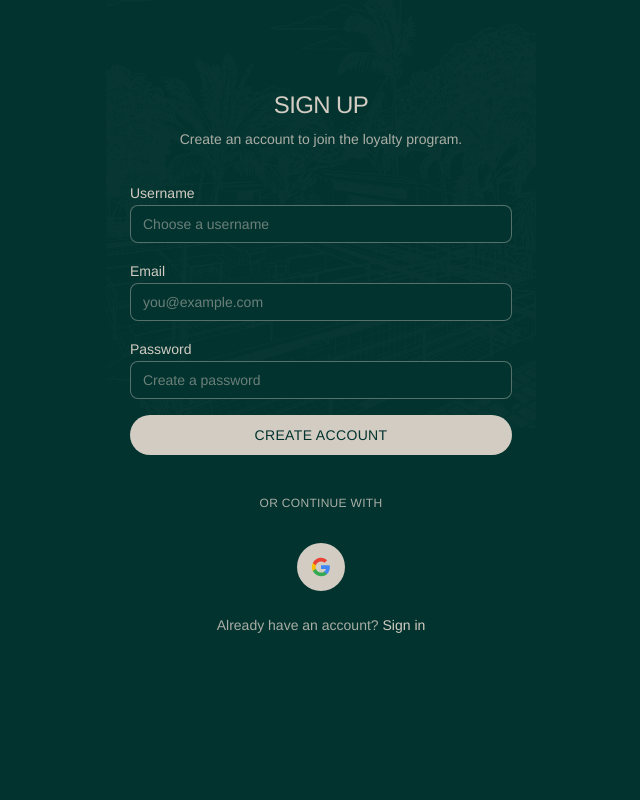
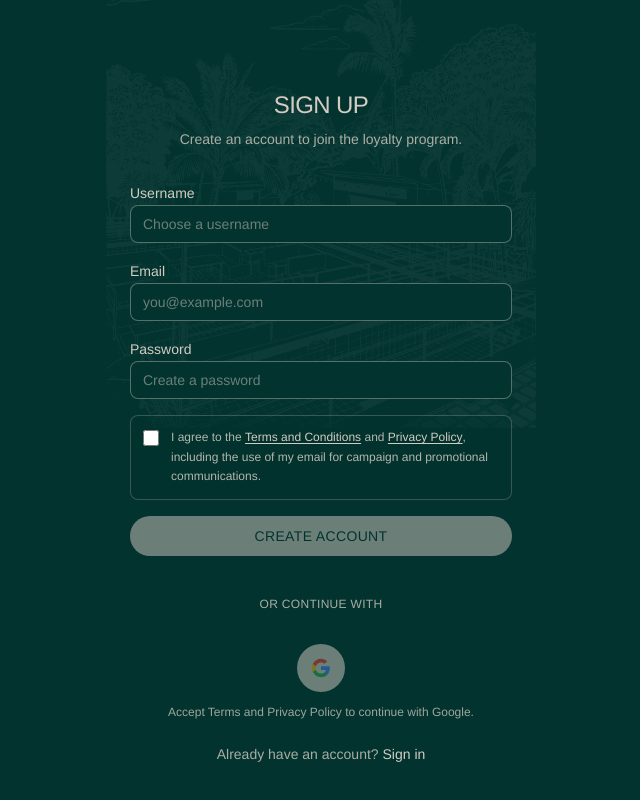
Before and after one commit to BretLogs/sideout-fe, a Next.js app: page /signup in a window 1280 px wide. Shown: the part 372-1172 px from the top of the page, without its empty margins (319-959 px from the left). Before the commit the page ends 1071 px from the top, so only its background shows below. Built offline with nearby package versions, Linux system fonts and the light colour scheme; no server answers.

Commit message:
[CHECKPOINT] for deploying backend

```diff
--- /dev/null
+++ b/src/app/privacy-policy/page.tsx
@@ -0,0 +1,69 @@
+import Link from "next/link";
+
+import { Nav } from "@/components/Nav";
+import { ContentColumn } from "@/components/layout/ContentColumn";
+
+export const metadata = {
+  title: "Privacy Policy — Sideout",
+};
+
+export default function PrivacyPolicyPage() {
+  return (
+    <div className="bg-sideout-green text-sideout-cream">
+      <Nav />
+      <main className="pb-16 pt-8">
+        <ContentColumn className="space-y-8">
+          <header className="space-y-2">
+            <h1 className="text-3xl font-bold uppercase tracking-tight">
+              Privacy Policy
+            </h1>
+            <p className="text-sm text-sideout-cream/80">
+              This page explains how Sideout handles your data.
+            </p>
+          </header>
+
+          <section className="space-y-3 text-sm leading-relaxed text-sideout-cream/90">
+            <h2 className="text-lg font-semibold uppercase tracking-wide">
+              Information we collect
+            </h2>
+            <p>
+              We collect account details such as username and email, plus
+              loyalty activity needed to provide your rewards experience.
+            </p>
+          </section>
+
+          <section className="space-y-3 text-sm leading-relaxed text-sideout-cream/90">
+            <h2 className="text-lg font-semibold uppercase tracking-wide">
+              How we use your information
+            </h2>
+            <p>
+              Your information is used to authenticate your account, track
+              loyalty points, and support service communications.
+            </p>
+            <p>
+              Your email may also be used for campaign and promotional
+              communications, including special offers and product updates.
+            </p>
+          </section>
+
+          <section className="space-y-3 text-sm leading-relaxed text-sideout-cream/90">
+            <h2 className="text-lg font-semibold uppercase tracking-wide">
+              Data protection
+            </h2>
+            <p>
+              We apply reasonable technical and organizational safeguards to
+              protect personal data.
+            </p>
+          </section>
+
+          <p className="text-xs text-sideout-cream/70">
+            Related document:{" "}
+            <Link href="/terms" className="underline underline-offset-2">
+              Terms and Conditions
+            </Link>
+          </p>
+        </ContentColumn>
+      </main>
+    </div>
+  );
+}
--- /dev/null
+++ b/src/app/terms/page.tsx
@@ -0,0 +1,67 @@
+import Link from "next/link";
+
+import { Nav } from "@/components/Nav";
+import { ContentColumn } from "@/components/layout/ContentColumn";
+
+export const metadata = {
+  title: "Terms and Conditions — Sideout",
+};
+
+export default function TermsPage() {
+  return (
+    <div className="bg-sideout-green text-sideout-cream">
+      <Nav />
+      <main className="pb-16 pt-8">
+        <ContentColumn className="space-y-8">
+          <header className="space-y-2">
+            <h1 className="text-3xl font-bold uppercase tracking-tight">
+              Terms and Conditions
+            </h1>
+            <p className="text-sm text-sideout-cream/80">
+              Please read these terms before creating an account.
+            </p>
+          </header>
+
+          <section className="space-y-3 text-sm leading-relaxed text-sideout-cream/90">
+            <h2 className="text-lg font-semibold uppercase tracking-wide">
+              Account use
+            </h2>
+            <p>
+              You agree to provide accurate information and to keep your login
+              credentials secure. You are responsible for activity under your
+              account.
+            </p>
+          </section>
+
+          <section className="space-y-3 text-sm leading-relaxed text-sideout-cream/90">
+            <h2 className="text-lg font-semibold uppercase tracking-wide">
+              Loyalty program
+            </h2>
+            <p>
+              Loyalty points and rewards are subject to current Sideout program
+              rules and may change over time.
+            </p>
+          </section>
+
+          <section className="space-y-3 text-sm leading-relaxed text-sideout-cream/90">
+            <h2 className="text-lg font-semibold uppercase tracking-wide">
+              Campaign and promotional emails
+            </h2>
+            <p>
+              By signing up, you agree that Sideout may use your email address
+              to send campaign announcements, promotions, and loyalty-related
+              updates.
+            </p>
+          </section>
+
+          <p className="text-xs text-sideout-cream/70">
+            Related document:{" "}
+            <Link href="/privacy-policy" className="underline underline-offset-2">
+              Privacy Policy
+            </Link>
+          </p>
+        </ContentColumn>
+      </main>
+    </div>
+  );
+}
--- a/src/components/BottomFillerBackground.tsx
+++ b/src/components/BottomFillerBackground.tsx
@@ -16,7 +16,7 @@ export function BottomFillerBackground() {
       <img
         src={FILLER_SRC}
         alt=""
-        className="w-full h-auto max-w-full origin-bottom mix-blend-screen opacity-50"
+        className="w-full h-auto max-w-full origin-bottom mix-blend-screen opacity-90"
         style={{ transform: `translateY(${FILLER_Y_OFFSET})` }}
         decoding="async"
       />
--- a/src/components/SideoutHeroBand.tsx
+++ b/src/components/SideoutHeroBand.tsx
@@ -29,7 +29,7 @@ export function SideoutHeroBand({
         <img
           src={FILLER_SRC}
           alt=""
-          className="h-full w-full object-cover object-top mix-blend-screen opacity-50"
+          className="h-full w-full object-cover object-top mix-blend-screen"
           decoding="async"
         />
       </div>
--- a/src/components/auth/SignInForm.tsx
+++ b/src/components/auth/SignInForm.tsx
@@ -2,7 +2,7 @@
 
 import Link from "next/link";
 import { useRouter } from "next/navigation";
-import { useState } from "react";
+import { useEffect, useState } from "react";
 
 import { SocialSignIn } from "@/components/signup/SocialSignIn";
 import { useAuth } from "@/contexts/AuthContext";
@@ -12,11 +12,17 @@ const inputClassName =
 
 export function SignInForm() {
   const router = useRouter();
-  const { signInWithEmail } = useAuth();
+  const { signInWithEmail, user, isLoading } = useAuth();
   const [email, setEmail] = useState("");
   const [password, setPassword] = useState("");
   const [error, setError] = useState<string | null>(null);
   const [submitting, setSubmitting] = useState(false);
+
+  useEffect(() => {
+    if (!isLoading && user) {
+      router.replace("/loyalties");
+    }
+  }, [isLoading, user, router]);
 
   const handleSubmit = async (event: React.FormEvent) => {
     event.preventDefault();
--- a/src/components/auth/SignUpForm.tsx
+++ b/src/components/auth/SignUpForm.tsx
@@ -2,7 +2,7 @@
 
 import Link from "next/link";
 import { useRouter } from "next/navigation";
-import { useRef, useState } from "react";
+import { useEffect, useRef, useState } from "react";
 
 import { SocialSignIn } from "@/components/signup/SocialSignIn";
 import { useAuth } from "@/contexts/AuthContext";
@@ -14,13 +14,20 @@ const USERNAME_PATTERN = /^[a-z0-9_]{3,30}$/;
 
 export function SignUpForm() {
   const router = useRouter();
-  const { signUpWithEmail } = useAuth();
+  const { signUpWithEmail, user, isLoading } = useAuth();
   const [username, setUsername] = useState("");
   const [email, setEmail] = useState("");
   const [password, setPassword] = useState("");
+  const [acceptedTerms, setAcceptedTerms] = useState(false);
   const [error, setError] = useState<string | null>(null);
   const [submitting, setSubmitting] = useState(false);
   const submitInFlight = useRef(false);
+
+  useEffect(() => {
+    if (!isLoading && user) {
+      router.replace("/loyalties");
+    }
+  }, [isLoading, user, router]);
 
   const handleSubmit = async (event: React.FormEvent) => {
     event.preventDefault();
@@ -36,6 +43,10 @@ export function SignUpForm() {
     }
     if (password.length < 6) {
       setError("Password must be at least 6 characters.");
+      return;
+    }
+    if (!acceptedTerms) {
+      setError("You must agree to the Terms and Privacy Policy to continue.");
       return;
     }
 
@@ -106,18 +117,52 @@ export function SignUpForm() {
             placeholder="Create a password"
           />
         </div>
+        <label className="flex items-start gap-3 rounded-lg border border-sideout-cream/25 bg-sideout-green/40 p-3 text-xs leading-relaxed text-sideout-cream/85">
+          <input
+            type="checkbox"
+            checked={acceptedTerms}
+            onChange={(e) => setAcceptedTerms(e.target.checked)}
+            className="mt-0.5 h-4 w-4 shrink-0 rounded border-sideout-cream/50 bg-transparent accent-sideout-cream"
+          />
+          <span>
+            I agree to the{" "}
+            <Link
+              href="/terms"
+              className="font-medium text-sideout-cream underline underline-offset-2 hover:opacity-90"
+            >
+              Terms and Conditions
+            </Link>{" "}
+            and{" "}
+            <Link
+              href="/privacy-policy"
+              className="font-medium text-sideout-cream underline underline-offset-2 hover:opacity-90"
+            >
+              Privacy Policy
+            </Link>
+            , including the use of my email for campaign and promotional
+            communications.
+          </span>
+        </label>
         {error ? (
           <p className="text-center text-sm text-red-300">{error}</p>
         ) : null}
         <button
           type="submit"
-          disabled={submitting}
+          disabled={submitting || !acceptedTerms}
           className="w-full rounded-full bg-sideout-cream py-2.5 text-sm font-medium uppercase tracking-wide text-sideout-green transition-opacity hover:opacity-90 disabled:opacity-50"
         >
           {submitting ? "Creating account…" : "Create account"}
         </button>
       </form>
-      <SocialSignIn mode="signup" />
+      <SocialSignIn
+        mode="signup"
+        disabled={!acceptedTerms}
+        disabledReason={
+          acceptedTerms
+            ? undefined
+            : "Accept Terms and Privacy Policy to continue with Google."
+        }
+      />
       <p className="mt-6 text-center text-sm text-sideout-cream/80">
         Already have an account?{" "}
         <Link
--- a/src/components/nav/NavIcons.tsx
+++ b/src/components/nav/NavIcons.tsx
@@ -33,3 +33,20 @@ export function MapPinIcon({ className = "h-4 w-4" }: IconProps) {
     </svg>
   );
 }
+
+export function LogoutIcon({ className = "h-4 w-4" }: IconProps) {
+  return (
+    <svg
+      viewBox="0 0 24 24"
+      className={className}
+      fill="none"
+      stroke="currentColor"
+      strokeWidth="1.75"
+      aria-hidden
+    >
+      <path strokeLinecap="round" strokeLinejoin="round" d="M9 21H6a2 2 0 0 1-2-2V5a2 2 0 0 1 2-2h3" />
+      <path strokeLinecap="round" strokeLinejoin="round" d="M16 17l5-5-5-5" />
+      <path strokeLinecap="round" strokeLinejoin="round" d="M21 12H9" />
+    </svg>
+  );
+}
--- a/src/components/signup/SocialSignIn.tsx
+++ b/src/components/signup/SocialSignIn.tsx
@@ -30,9 +30,15 @@ function GoogleIcon() {
 
 type SocialSignInProps = {
   mode: "signin" | "signup";
+  disabled?: boolean;
+  disabledReason?: string;
 };
 
-export function SocialSignIn({ mode }: SocialSignInProps) {
+export function SocialSignIn({
+  mode,
+  disabled = false,
+  disabledReason,
+}: SocialSignInProps) {
   const router = useRouter();
   const { signInWithGoogle } = useAuth();
   const [error, setError] = useState<string | null>(null);
@@ -58,7 +64,7 @@ export function SocialSignIn({ mode }: SocialSignInProps) {
       <div className="flex justify-center">
         <button
           type="button"
-          disabled={submitting}
+          disabled={submitting || disabled}
           aria-label={mode === "signup" ? "Sign up with Google" : "Sign in with Google"}
           onClick={handleGoogle}
           className="flex h-12 w-12 items-center justify-center rounded-full bg-sideout-cream transition-opacity hover:opacity-90 disabled:opacity-50"
@@ -69,6 +75,9 @@ export function SocialSignIn({ mode }: SocialSignInProps) {
       {error ? (
         <p className="mt-3 text-center text-sm text-red-300">{error}</p>
       ) : null}
+      {!error && disabledReason ? (
+        <p className="mt-3 text-center text-xs text-sideout-cream/75">{disabledReason}</p>
+      ) : null}
     </div>
   );
 }
```
Also changed, not shown: src/components/Nav.tsx (+23 -2 lines), src/contexts/AuthContext.tsx (+27 -5 lines).
